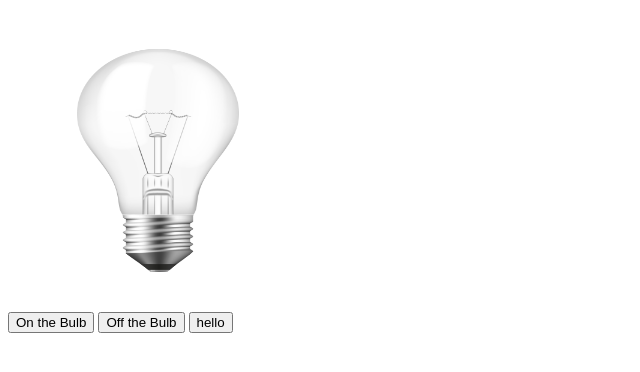
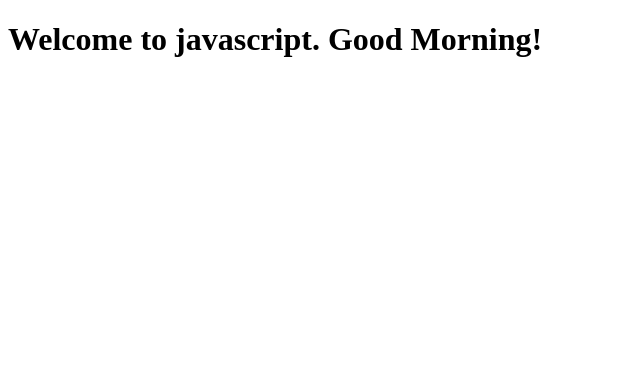
Before and after one commit to ReddiRani8496/FrontEnd, a plain HTML site: page Day-48/index.html in a window 1280 px wide. Shown: the whole page, without its empty margins (0-640 px from the left). Drawn offline with Linux system fonts and the light colour scheme.

Commit message:
Dom uploaded

```diff
--- a/Day-48/index.html
+++ b/Day-48/index.html
@@ -7,12 +7,20 @@
     <link rel="stylesheet" href="styles.css" />
   </head>
   <body>
-    <img src="bulboff.jpg" alt="bulb off" class="bulboff" />
+    <!-- <img src="bulboff.jpg" alt="bulb off" class="bulboff" />
     <br />
     <button id="firstbutton">On</button>
     <button class="secondbutton">Off</button>
     <button class="secondbutton">hi</button>
 
+    <p>My project</p> -->
+
+    <!-- <div id="div1">1</div>
+    <div id="div2">2</div>
+    <div id="div3">3</div> -->
+
+    <h1>Welcome to javascript.</h1>
+
     <script src="script.js"></script>
   </body>
 </html>
--- a/Day-48/script.js
+++ b/Day-48/script.js
@@ -12,14 +12,45 @@
 
 // document.body.childNodes[5]x.innerText = "On the Bulb";
 
-let firstButton = document.getElementById("firstbutton");
-// console.log(firstButton);
+// let firstButton = document.getElementById("firstbutton");
+// // console.log(firstButton);
 
-firstButton.innerText = "On the Bulb";
+// firstButton.innerText = "On the Bulb";
 
-let secondButton = document.getElementsByClassName("secondbutton");
+// let secondButton = document.getElementsByClassName("secondbutton");
 
-console.log(secondButton);
+// console.log(secondButton);
 
-secondButton[0].innerText = "Off the Bulb";
-secondButton[1].innerText = "hello";
+// secondButton[0].innerText = "Off the Bulb";
+// secondButton[1].innerText = "hello";
+
+// let elements = document.getElementsByTagName("button");
+// console.log(elements);
+
+// console.log(elements[0].innerHTML);
+
+// elements[0].innerHTML = "<h1>Hello</h1>";
+
+// elements[1].innerText = "<h1>Hello</h1>";
+
+// let element = document.querySelector("button");
+// console.log(element);
+
+// let elements1 = document.querySelectorAll("button");
+// console.log(elements1);
+
+// let firstDiv = document.getElementById("div1");
+
+// firstDiv.innerText = "Div 1";
+
+// let secondDiv = document.getElementById("div2");
+
+// secondDiv.innerText = "Div 2";
+
+// let thirdDiv = document.getElementById("div3");
+
+// thirdDiv.innerText = "Div 3";
+
+let heading = document.querySelector("h1");
+
+heading.innerText = heading.innerText + " Good Morning!";
--- a/Day-48/styles.css
+++ b/Day-48/styles.css
@@ -1,4 +1,19 @@
-.bulboff {
-  height: 300px;
-  width: 300px;
+div {
+  height: 100px;
+  width: 100px;
+  display: flex;
+  align-items: center;
+  justify-content: center;
 }
+
+#div1 {
+  background-color: aquamarine;
+}
+
+#div2 {
+  background-color: blanchedalmond;
+}
+
+#div3 {
+  background-color: violet;
+}
```
